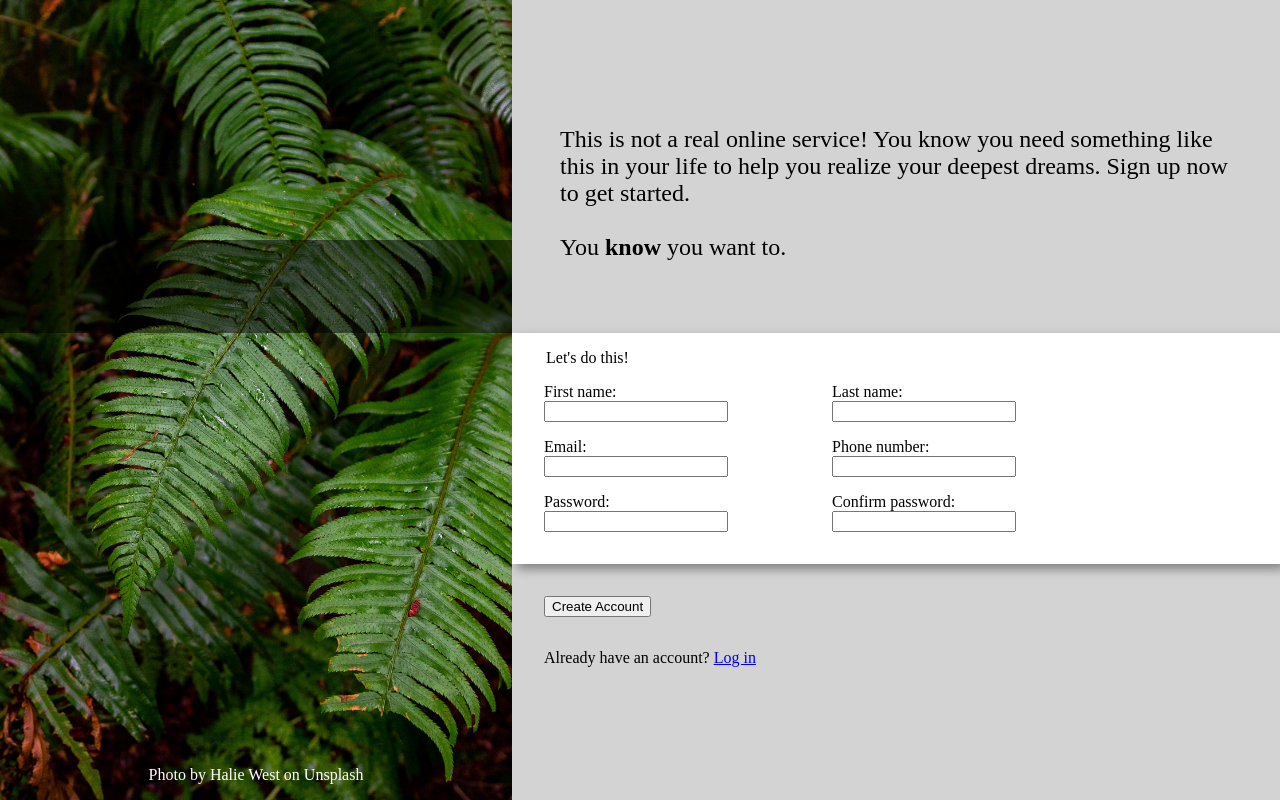
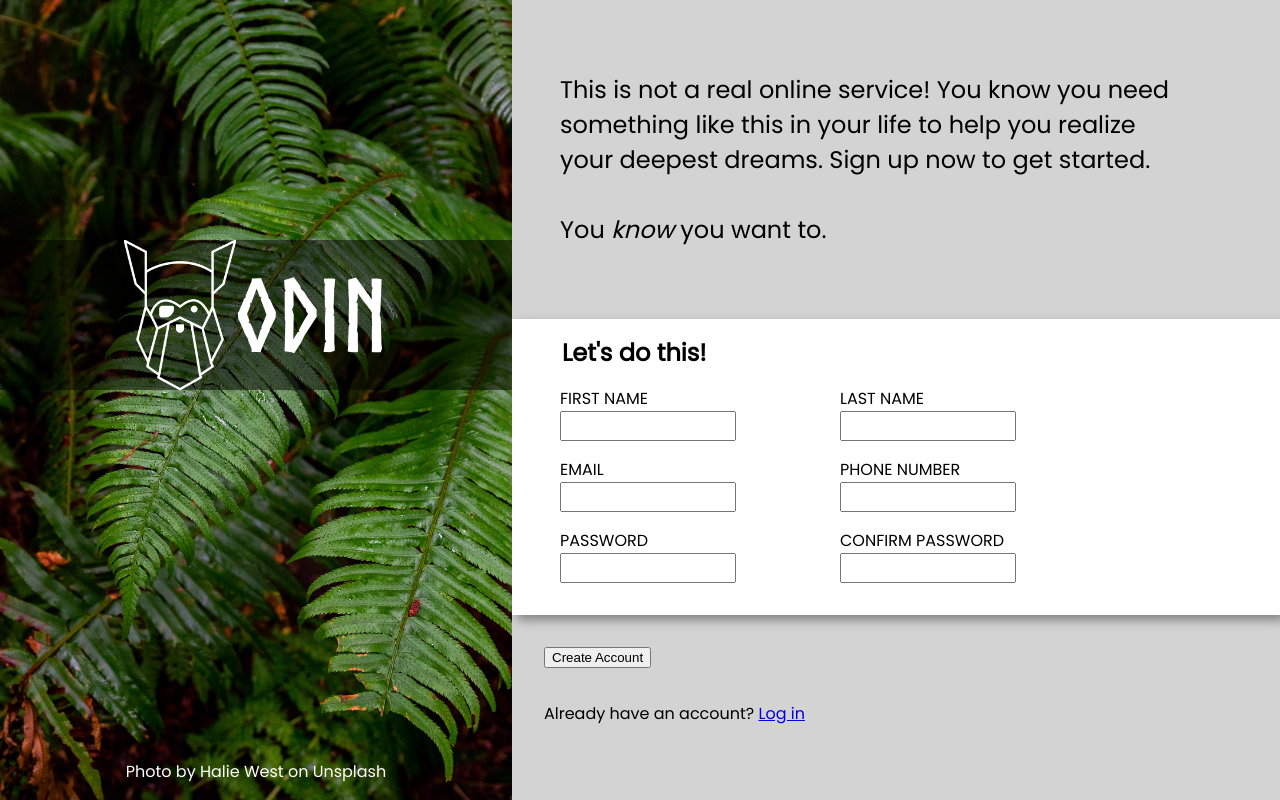
Before and after one commit to Im-Humor/topsignup, a plain HTML site: page index.html in a window 1280 px wide. Drawn offline with Linux system fonts and the light colour scheme; a script that the page names is missing.

Commit message:
add font styling

```diff
--- a/index.html
+++ b/index.html
@@ -4,11 +4,18 @@
         <meta charset="utf-8">
         <title>TOP Sign Up</title>
         <link rel="stylesheet" href="style.css">
+        <link rel="preconnect" href="https://fonts.googleapis.com">
+        <link rel="preconnect" href="https://fonts.gstatic.com" crossorigin>
+        <link href="https://fonts.googleapis.com/css2?family=Inconsolata&display=swap" rel="stylesheet">
+        <link href="https://fonts.googleapis.com/css2?family=Inconsolata&family=Poppins&display=swap" rel="stylesheet">
     </head>
     <body>
         <div class="left-hero-container">
             <div class="hero-overlay">
-
+                <img src="odin-lined.png" height="150">
+                <p>
+                    ODIN
+                </p>
             </div>
             <div class="hero-bottom-text">
                 <p>
@@ -24,7 +31,7 @@
                     to help you realize your deepest dreams.
                     Sign up now to get started. <br>
                     <br>
-                    You <strong>know</strong> you want to.
+                    You <em>know</em> you want to.
                 </p>
             </div>
             <div class="form-container">
@@ -35,53 +42,54 @@
                     <div class="form-inputs">
                         <div class="input-field">
                             <div>
-                                <label for="first_name">First name:</label>
+                                <label for="first_name">FIRST NAME</label>
                             </div>
                             <input type="text" id="first_name" name="first_name">
                         </div>
 
                         <div class="input-field">
                             <div>
-                                <label for="last_name">Last name:</label>
+                                <label for="last_name">LAST NAME</label>
                             </div>
                             <input type="text" id="last_name" name="last_name">
                         </div>
 
                         <div class="input-field">
                             <div>
-                                <label for="email">Email:</label>
+                                <label for="email">EMAIL</label>
                             </div>
                             <input type="email" id="email" name="email">
                         </div>
 
                         <div class="input-field">
                             <div>
-                                <label for="phone">Phone number:</label>
+                                <label for="phone">PHONE NUMBER</label>
                             </div>
                             <input type="tel" id="phone" name="phone">
                         </div>
 
                         <div class="input-field">
                             <div>
-                                <label for="password">Password:</label>
+                                <label for="password">PASSWORD</label>
                             </div>
                             <input type="password" id="password" name="password">
                         </div>
 
                         <div class="input-field">
                             <div>
-                                <label for="last_name">Confirm password:</label>
+                                <label for="last_name">CONFIRM PASSWORD</label>
                             </div>
                             <input type="text" id="last_name" name="last_name">
                         </div>
 
                     </div>
-                </form>
+
             </div>
             <div class="form-bottom-section">
                 <div class="button-div">
                     <button type="submit">Create Account</button>
                 </div>
+            </form>
                 <div class="bottom-text">
                     <p>
                         Already have an account? <a href="#">Log in</a>
--- a/style.css
+++ b/style.css
@@ -1,8 +1,15 @@
+@font-face {
+    font-family: norse-bold;
+    src: url(Norse-Bold.otf);
+}
+
 html {
     display: flex;
     flex-direction: column;
     flex: 1;
     height: 100%;
+    font-size: 16px;
+    font-family: 'Poppins', monospace, sans-serif;
 }
 
 body {
@@ -11,8 +18,14 @@ body {
     margin: 0;
 }
 
+legend {
+    font-size: 1.5rem;
+    font-weight: bold;
+}
+
 input {
     width: 100%;
+    height: 1.5rem;
 }
 
 button {
@@ -28,10 +41,19 @@ button {
 }
 
 .hero-overlay {
-    background-color: black;
-    opacity: 0.5;
+    display: flex;
+    justify-content: center;
+    align-items: center;
+    background-color: rgba(0, 0, 0, 0.5);
     flex: 0 1 20%;
     margin-top: 15rem;
+    font-family: norse-bold, sans-serif;
+    color: white;
+    font-size: 100px;
+}
+
+.hero-overlay > p {
+    margin: 0;
 }
 
 .hero-bottom-text {
@@ -59,6 +81,7 @@ button {
     padding: 3rem 3rem;
     font-size: 24px;
     font-weight: 120;
+    width: 80%;
 }
 
 .form-container {
@@ -67,7 +90,7 @@ button {
     flex: 0 0 0;
     background-color: white;
     box-shadow: 5px 5px 10px grey;
-    padding: 1rem 2rem;
+    padding: 1rem 3rem;
 }
 
 .legend-container {
@@ -93,3 +116,7 @@ button {
 .bottom-text {
     margin: 1rem 0 0 2rem;
 }
+
+:focus {
+
+}
```
Also changed, not shown: Norse-Bold.otf (added), odin-lined.png (added).
